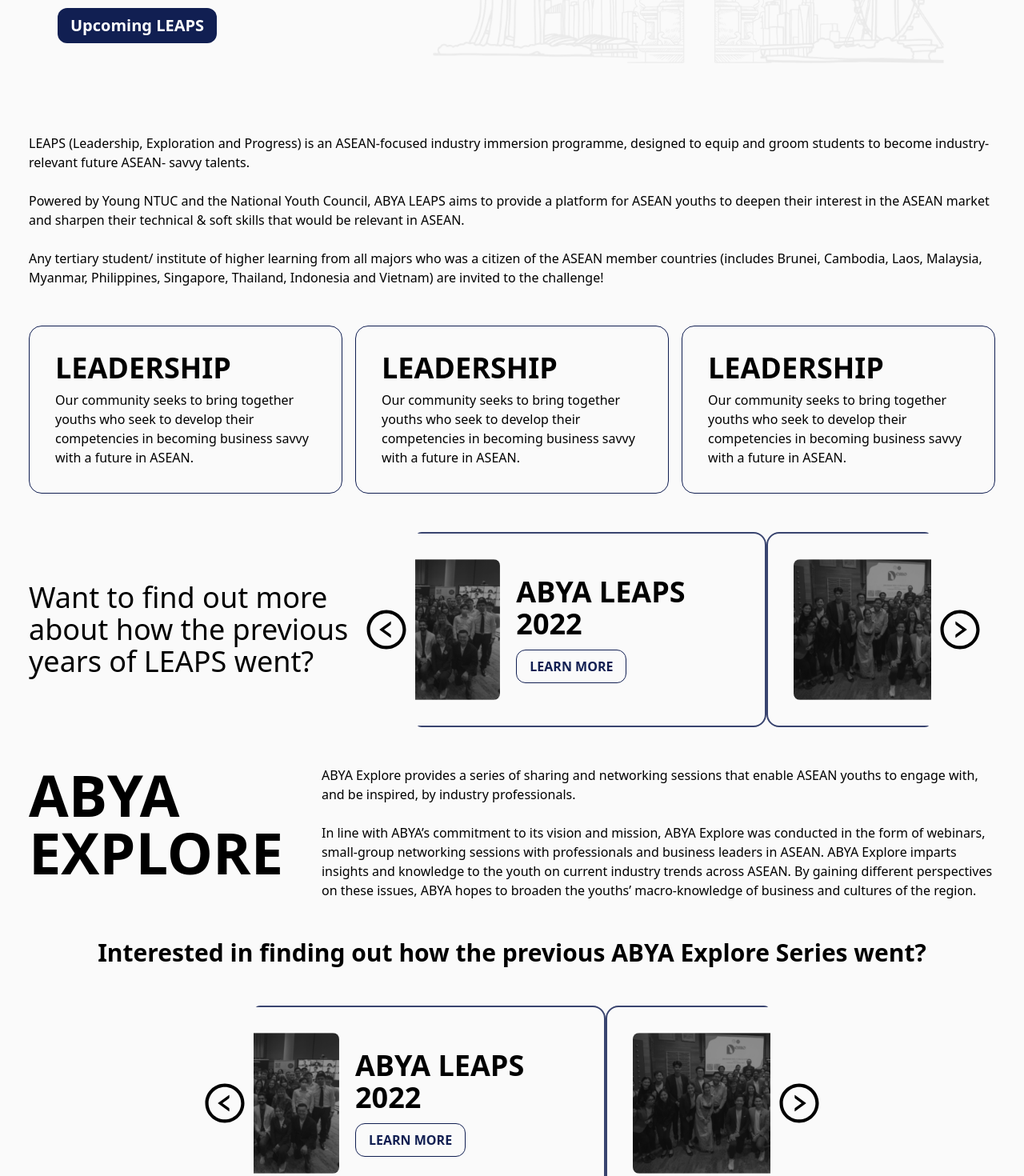
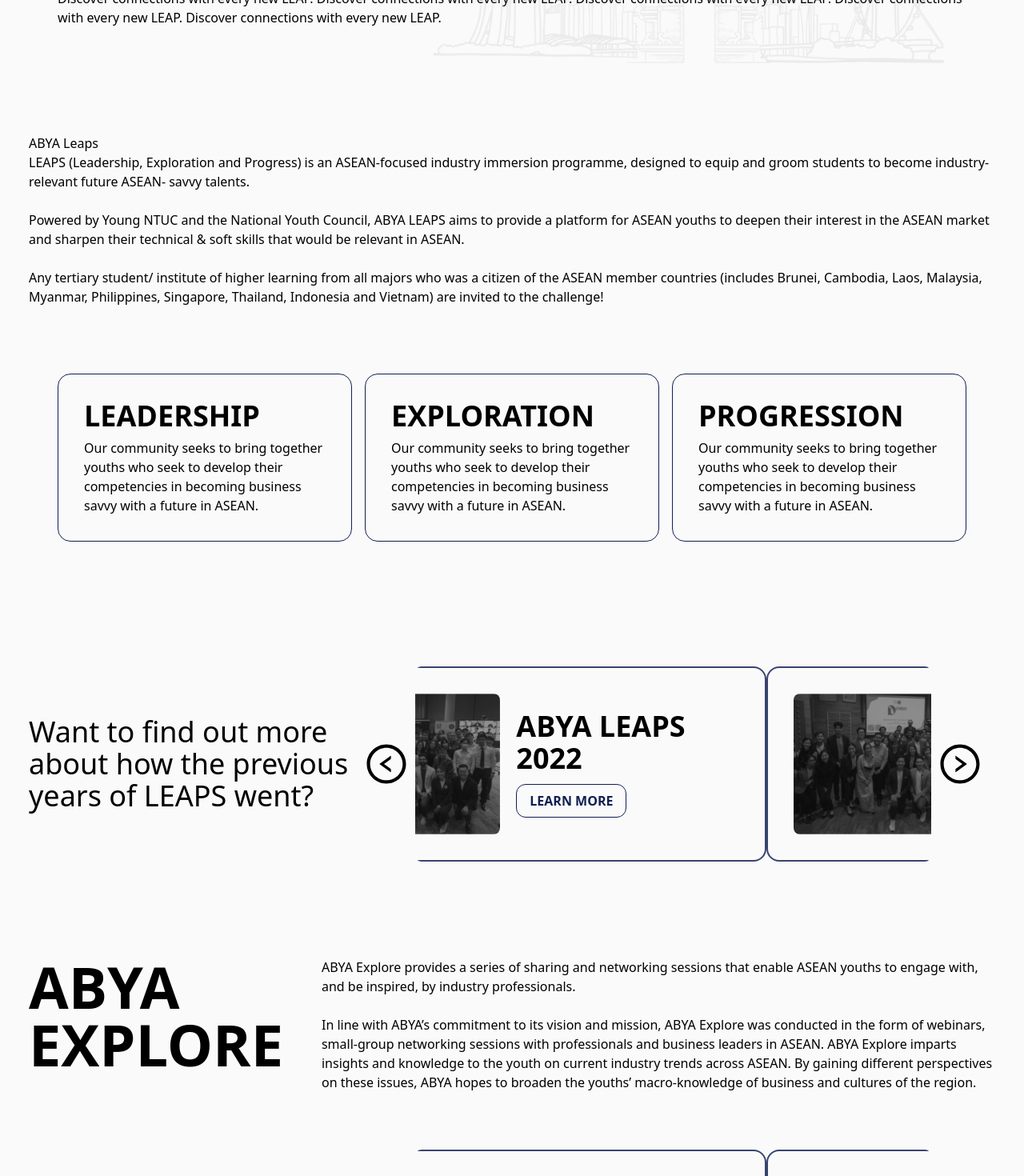
Before and after one commit to aseanbya/ABYAWebsite, a Next.js app: page /event in a window 1280 px wide. Shown: the part 260-1730 px from the top of the page at 80% size. Built offline with nearby package versions, Linux system fonts and the light colour scheme.

Commit message:
update layout and refactor code

```diff
--- a/src/components/common/ContentContainer.tsx
+++ b/src/components/common/ContentContainer.tsx
@@ -6,12 +6,13 @@
     className?: string;
 };
 
-export default function ContentContainer({ children, className }: PageContentContainerProps) {
+export default function ContentContainer({
+    children,
+    className,
+}: PageContentContainerProps) {
     return (
         <div className={`flex justify-center ${className || ""}`}>
-            <div className="p-9 items-center w-full max-w-7xl">
-                {children}
-            </div>
+            <div className="w-full max-w-7xl items-center p-9">{children}</div>
         </div>
     );
 }
--- a/src/components/details/LeapsValueDetails.tsx
+++ b/src/components/details/LeapsValueDetails.tsx
@@ -1,6 +1,6 @@
 import type { ValueContent } from "../event/ABYALeaps/LeapsOurValueSection";
 
-export const VALUE_DETAILS: ValueContent[] = [
+export const LEAPS_VALUES_DETAILS: ValueContent[] = [
     {
         title: "LEADERSHIP",
         content:
--- /dev/null
+++ b/src/components/event/ABYALeaps/ABYAExploreSection.tsx
@@ -0,0 +1,32 @@
+import ContentContainer from "~/components/common/ContentContainer";
+
+export default function ABYAExploreSection() {
+    return (
+        <ContentContainer>
+            <div className="flex flex-col sm:flex-row">
+                <h1 className="pb-4 text-5xl font-bold uppercase sm:pb-0 sm:text-7xl">
+                    ABYA Explore
+                </h1>
+                <div className="pl-0 sm:pl-12">
+                    <p>
+                        ABYA Explore provides a series of sharing and networking
+                        sessions that enable ASEAN youths to engage with, and be
+                        inspired, by industry professionals.
+                    </p>
+                    <br />
+                    <p>
+                        In line with ABYA’s commitment to its vision and
+                        mission, ABYA Explore was conducted in the form of
+                        webinars, small-group networking sessions with
+                        professionals and business leaders in ASEAN. ABYA
+                        Explore imparts insights and knowledge to the youth on
+                        current industry trends across ASEAN. By gaining
+                        different perspectives on these issues, ABYA hopes to
+                        broaden the youths’ macro-knowledge of business and
+                        cultures of the region.
+                    </p>
+                </div>
+            </div>
+        </ContentContainer>
+    );
+}
--- /dev/null
+++ b/src/components/event/ABYALeapsSection.tsx
@@ -0,0 +1,34 @@
+import ContentContainer from "../common/ContentContainer";
+import LeapsValues from "./LeapsValues";
+
+export default function ABYALeapsSection() {
+    return (
+        <ContentContainer>
+            <h2>ABYA Leaps</h2>
+            <div className="pb-12">
+                <p>
+                    LEAPS (Leadership, Exploration and Progress) is an
+                    ASEAN-focused industry immersion programme, designed to
+                    equip and groom students to become industry-relevant future
+                    ASEAN- savvy talents.
+                </p>
+                <br />
+                <p>
+                    Powered by Young NTUC and the National Youth Council, ABYA
+                    LEAPS aims to provide a platform for ASEAN youths to deepen
+                    their interest in the ASEAN market and sharpen their
+                    technical & soft skills that would be relevant in ASEAN.
+                </p>
+                <br />
+                <p>
+                    Any tertiary student/ institute of higher learning from all
+                    majors who was a citizen of the ASEAN member countries
+                    (includes Brunei, Cambodia, Laos, Malaysia, Myanmar,
+                    Philippines, Singapore, Thailand, Indonesia and Vietnam) are
+                    invited to the challenge!
+                </p>
+            </div>
+            <LeapsValues />
+        </ContentContainer>
+    );
+}
--- /dev/null
+++ b/src/components/event/EventTitleSection.tsx
@@ -0,0 +1,14 @@
+import PageTitleSection from "../common/PageTitleSection";
+
+export default function EventTitleSection() {
+    return (
+        <PageTitleSection title="Our Events">
+            <p>
+                Discover connections with every new LEAP. Discover connections
+                with every new LEAP. Discover connections with every new LEAP.
+                Discover connections with every new LEAP. Discover connections
+                with every new LEAP.
+            </p>
+        </PageTitleSection>
+    );
+}
--- /dev/null
+++ b/src/components/event/LeapsValues.tsx
@@ -0,0 +1,32 @@
+import ContentContainer from "../common/ContentContainer";
+import { LEAPS_VALUES_DETAILS } from "../details/LeapsValueDetails";
+import { ValueContent } from "./ABYALeaps/LeapsOurValueSection";
+
+export default function LeapsValues() {
+    return (
+        <ContentContainer>
+            <div className="grid grid-cols-1 gap-4 pb-12 lg:grid-cols-3">
+                {LEAPS_VALUES_DETAILS.map((value) => (
+                    <LeapsOurValueCards
+                        key={value.title}
+                        title={value.title}
+                        content={value.content}
+                    ></LeapsOurValueCards>
+                ))}
+            </div>
+        </ContentContainer>
+    );
+}
+
+function LeapsOurValueCards({ title, content }: ValueContent) {
+    return (
+        <div className="card border border-brandBlue">
+            <div className="card-body">
+                <h2 className="card-title text-4xl font-semibold uppercase">
+                    {title}
+                </h2>
+                <p>{content}</p>
+            </div>
+        </div>
+    );
+}
--- a/src/pages/event/ABYALeaps/index.tsx
+++ b/src/pages/event/ABYALeaps/index.tsx
@@ -1,5 +1,4 @@
 import PageLayout from "~/components/common/PageLayout";
-import { VALUE_DETAILS } from "~/components/details/LeapsValueDetails";
 import LeapsIntroSection from "~/components/event/ABYALeaps/LeapsIntroSection";
 import LeapsOurValueSection from "~/components/event/ABYALeaps/LeapsOurValueSection";
 import LeapsPreviousEventsSection from "~/components/event/ABYALeaps/LeapsPreviousEventsSection";
@@ -10,7 +9,7 @@
         <PageLayout>
             <LeapsTitleSection />
             <LeapsIntroSection />
-            <LeapsOurValueSection values={VALUE_DETAILS} />
+            <LeapsOurValueSection />
             <LeapsPreviousEventsSection />
         </PageLayout>
     );
--- a/src/pages/event/index.tsx
+++ b/src/pages/event/index.tsx
@@ -3,6 +3,10 @@
 import PageTitleSection from "~/components/common/PageTitleSection";
 import ABYAExploreCarousel from "~/components/event/ABYAExploreCarousel";
 import ABYALeapCarousel from "~/components/event/ABYALeapCarousel";
+import ABYAExploreSection from "~/components/event/ABYALeaps/ABYAExploreSection";
+import ABYALeapsSection from "~/components/event/ABYALeapsSection";
+import EventTitleSection from "~/components/event/EventTitleSection";
+import LeapsValues from "~/components/event/LeapsValues";
 
 function AboutUsButton() {
     return (
@@ -19,77 +23,9 @@
 export default function event() {
     return (
         <PageLayout>
-            <PageTitleSection title={"ABYA LEAPS"}>
-                <div className="grid grid-rows-2">
-                    <h2>Discover connections with every new LEAP</h2>
-                    <AboutUsButton />
-                </div>
-            </PageTitleSection>
+            <EventTitleSection />
+            <ABYALeapsSection />
             <ContentContainer>
-                <div className="pb-12">
-                    <p>
-                        LEAPS (Leadership, Exploration and Progress) is an
-                        ASEAN-focused industry immersion programme, designed to
-                        equip and groom students to become industry-relevant
-                        future ASEAN- savvy talents.
-                    </p>
-                    <br />
-                    <p>
-                        Powered by Young NTUC and the National Youth Council,
-                        ABYA LEAPS aims to provide a platform for ASEAN youths
-                        to deepen their interest in the ASEAN market and sharpen
-                        their technical & soft skills that would be relevant in
-                        ASEAN.
-                    </p>
-                    <br />
-                    <p>
-                        Any tertiary student/ institute of higher learning from
-                        all majors who was a citizen of the ASEAN member
-                        countries (includes Brunei, Cambodia, Laos, Malaysia,
-                        Myanmar, Philippines, Singapore, Thailand, Indonesia and
-                        Vietnam) are invited to the challenge!
-                    </p>
-                </div>
-
-                <div className="grid grid-cols-1 gap-4 pb-12 lg:grid-cols-3">
-                    <div className="card border border-brandBlue">
-                        <div className="card-body">
-                            <h2 className="card-title text-4xl font-semibold uppercase">
-                                Leadership
-                            </h2>
-                            <p>
-                                Our community seeks to bring together youths who
-                                seek to develop their competencies in becoming
-                                business savvy with a future in ASEAN.
-                            </p>
-                        </div>
-                    </div>
-                    <div className="card border border-brandBlue">
-                        <div className="card-body">
-                            <h2 className="card-title text-4xl font-semibold uppercase">
-                                Leadership
-                            </h2>
-                            <p>
-                                Our community seeks to bring together youths who
-                                seek to develop their competencies in becoming
-                                business savvy with a future in ASEAN.
-                            </p>
-                        </div>
-                    </div>
-                    <div className="card border border-brandBlue">
-                        <div className="card-body">
-                            <h2 className="card-title text-4xl font-semibold uppercase">
-                                Leadership
-                            </h2>
-                            <p>
-                                Our community seeks to bring together youths who
-                                seek to develop their competencies in becoming
-                                business savvy with a future in ASEAN.
-                            </p>
-                        </div>
-                    </div>
-                </div>
-
                 <div className="mb-12 flex flex-col items-center justify-between sm:flex-row ">
                     <h1 className="w-full pb-6 text-4xl sm:w-1/3 sm:pb-0">
                         Want to find out more about how the previous years of
@@ -99,43 +35,16 @@
                         <ABYALeapCarousel />
                     </div>
                 </div>
-
-                <div className="flex flex-col sm:flex-row">
-                    <h1 className="pb-4 text-5xl font-bold uppercase sm:pb-0 sm:text-7xl">
-                        ABYA Explore
+            </ContentContainer>
+            <ABYAExploreSection />
+            <ContentContainer>
+                <div className="mb-12 flex flex-col items-center justify-between sm:flex-row ">
+                    <h1 className="w-full pb-6 text-4xl sm:w-1/3 sm:pb-0">
+                        Interested in finding out how the previous ABYA Explore
+                        Series went?
                     </h1>
-                    <div className="pl-0 sm:pl-12">
-                        <p>
-                            ABYA Explore provides a series of sharing and
-                            networking sessions that enable ASEAN youths to
-                            engage with, and be inspired, by industry
-                            professionals.
-                        </p>
-                        <br />
-                        <p>
-                            In line with ABYA’s commitment to its vision and
-                            mission, ABYA Explore was conducted in the form of
-                            webinars, small-group networking sessions with
-                            professionals and business leaders in ASEAN. ABYA
-                            Explore imparts insights and knowledge to the youth
-                            on current industry trends across ASEAN. By gaining
-                            different perspectives on these issues, ABYA hopes
-                            to broaden the youths’ macro-knowledge of business
-                            and cultures of the region.
-                        </p>
-                    </div>
-                </div>
-
-                <h2 className="py-12 text-center text-3xl font-semibold">
-                    Interested in finding out how the previous ABYA Explore
-                    Series went?
-                </h2>
-
-                <div className="flex flex-col pb-12">
-                    <div className="flex justify-center">
-                        <div className="flex w-full justify-center sm:w-2/3">
-                            <ABYAExploreCarousel />
-                        </div>
+                    <div className="flex w-full justify-end sm:w-2/3">
+                        <ABYAExploreCarousel />
                     </div>
                 </div>
             </ContentContainer>
```
Also changed, not shown: src/components/event/ABYALeaps/LeapsOurValueSection.tsx (+3 -27 lines).
